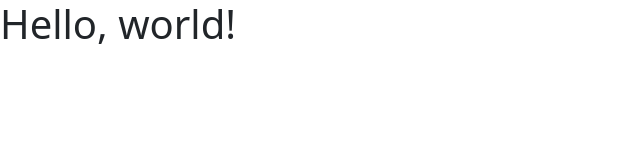
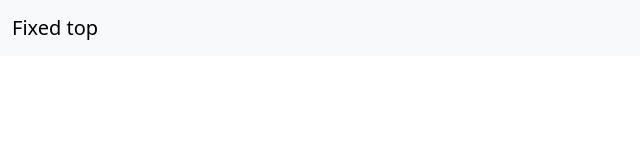
Before and after one commit to jhightowerOK/jhightowerok.github.io, a plain HTML site: page index.html in a window 1280 px wide. Shown: the whole page, without its empty margins (0-640 px from the left). Drawn offline with nearby package versions, Linux system fonts and the light colour scheme.

Commit message:
Update index.html

```diff
--- a/index.html
+++ b/index.html
@@ -3,11 +3,16 @@
   <head>
     <meta charset="utf-8">
     <meta name="viewport" content="width=device-width, initial-scale=1">
-    <title>Bootstrap demo</title>
+    <title>GitHubPages - jhightowerOK</title>
     <link href="https://cdn.jsdelivr.net/npm/bootstrap@5.3.2/dist/css/bootstrap.min.css" rel="stylesheet" integrity="sha384-T3c6CoIi6uLrA9TneNEoa7RxnatzjcDSCmG1MXxSR1GAsXEV/Dwwykc2MPK8M2HN" crossorigin="anonymous">
   </head>
   <body>
-    <h1>Hello, world!</h1>
-    <script src="https://cdn.jsdelivr.net/npm/bootstrap@5.3.2/dist/js/bootstrap.bundle.min.js" integrity="sha384-C6RzsynM9kWDrMNeT87bh95OGNyZPhcTNXj1NW7RuBCsyN/o0jlpcV8Qyq46cDfL" crossorigin="anonymous"></script>
+      <nav class="navbar fixed-top bg-body-tertiary">
+        <div class="container-fluid">
+          <a class="navbar-brand" href="#">Fixed top</a>
+        </div>
+</nav>
+
+        <script src="https://cdn.jsdelivr.net/npm/bootstrap@5.3.2/dist/js/bootstrap.bundle.min.js" integrity="sha384-C6RzsynM9kWDrMNeT87bh95OGNyZPhcTNXj1NW7RuBCsyN/o0jlpcV8Qyq46cDfL" crossorigin="anonymous"></script>
   </body>
 </html>
```
